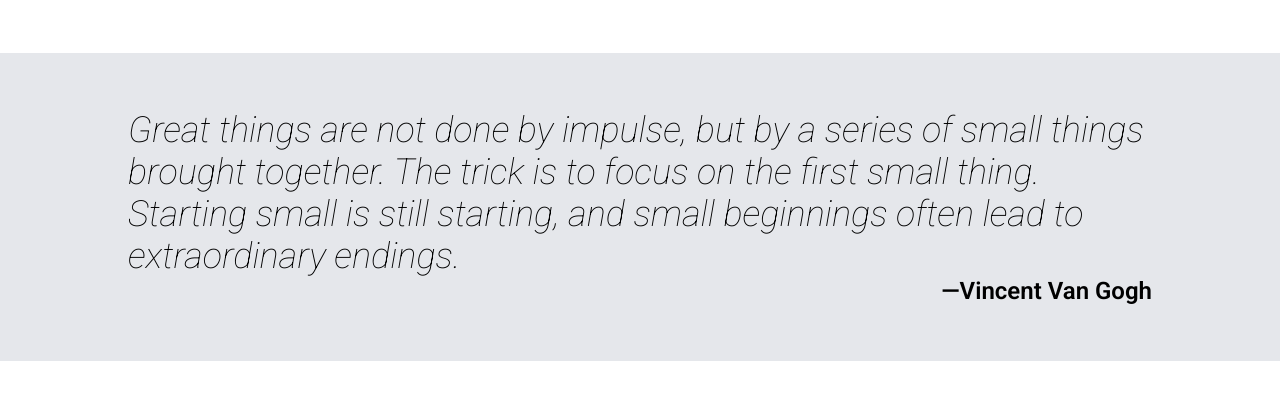
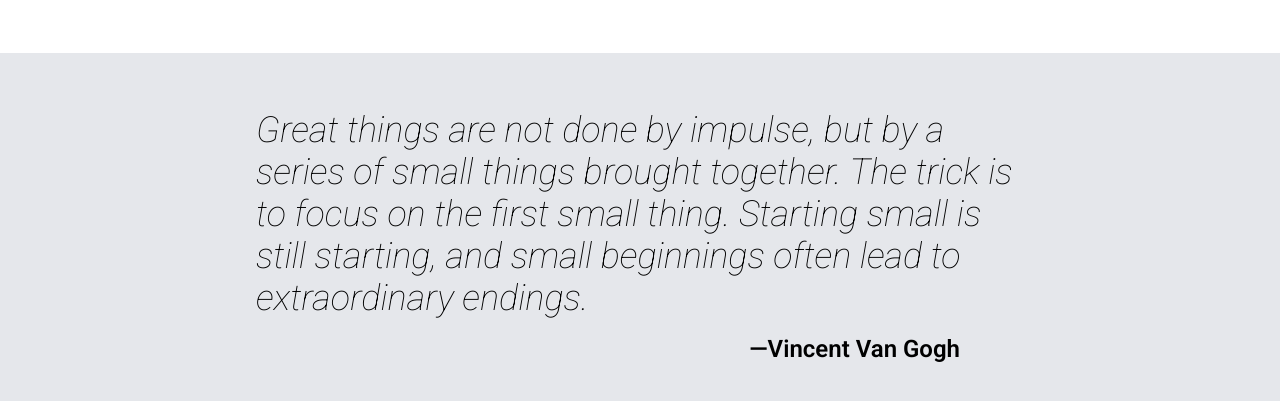
Before and after one commit to SamH765/odin-scratch-website, a plain HTML site: page index.html in a window 1280 px wide. Shown: the part 1084-1485 px from the top of the page. Before the commit the page ends 1445 px from the top, so only its background shows below. Drawn offline with Linux system fonts and the light colour scheme.

Commit message:
Modify quote margin to increase indent from right
Add right margin and top margin to the quote
citation to make it more visually appealing.

```diff
--- a/style.css
+++ b/style.css
@@ -131,7 +131,7 @@ body {
     justify-content: center;
     align-items: center;
     background: #E5E7EB;
-    padding: 56px 128px;
+    padding: 56px 256px;
 }
 
 .section-2 .container {
@@ -152,4 +152,5 @@ body {
     font-size: 24px;
     font-weight: 600;
     font-style: normal;
+    margin: 16px 64px 0px 0px;
 }
```
